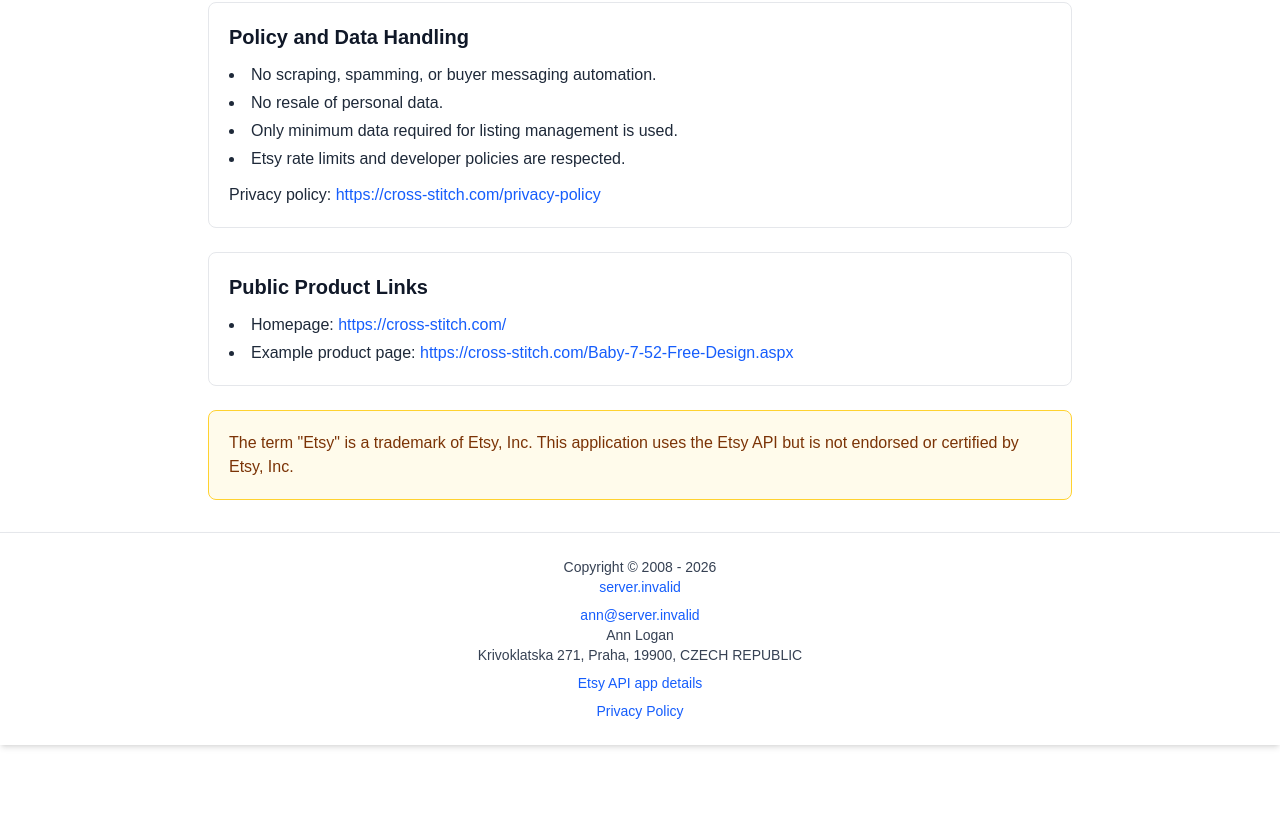
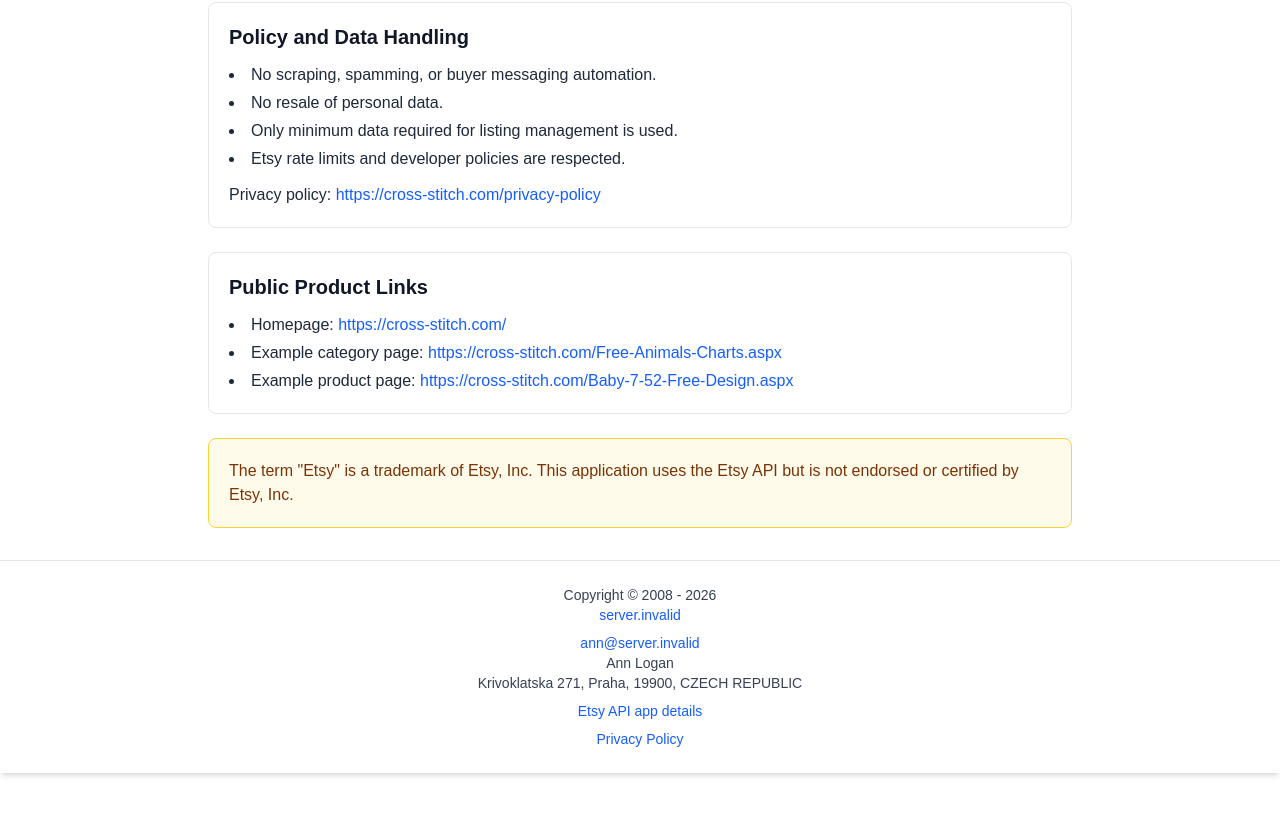
Before and after one commit to epolga/cross-stitch, a Next.js app: page /etsy-uploader in a window 1280 px wide. Shown: the part 681-1496 px from the top of the page. Built offline with nearby package versions, Linux system fonts and the light colour scheme; no server answers.

Commit message:
Add Etsy category example link to review page

```diff
--- a/src/app/etsy-uploader/page.tsx
+++ b/src/app/etsy-uploader/page.tsx
@@ -91,6 +91,15 @@
             </Link>
           </li>
           <li>
+            Example category page:{' '}
+            <Link
+              href="/Free-Animals-Charts.aspx"
+              className="text-blue-600 hover:underline"
+            >
+              https://cross-stitch.com/Free-Animals-Charts.aspx
+            </Link>
+          </li>
+          <li>
             Example product page:{' '}
             <Link
               href="/Baby-7-52-Free-Design.aspx"
```
